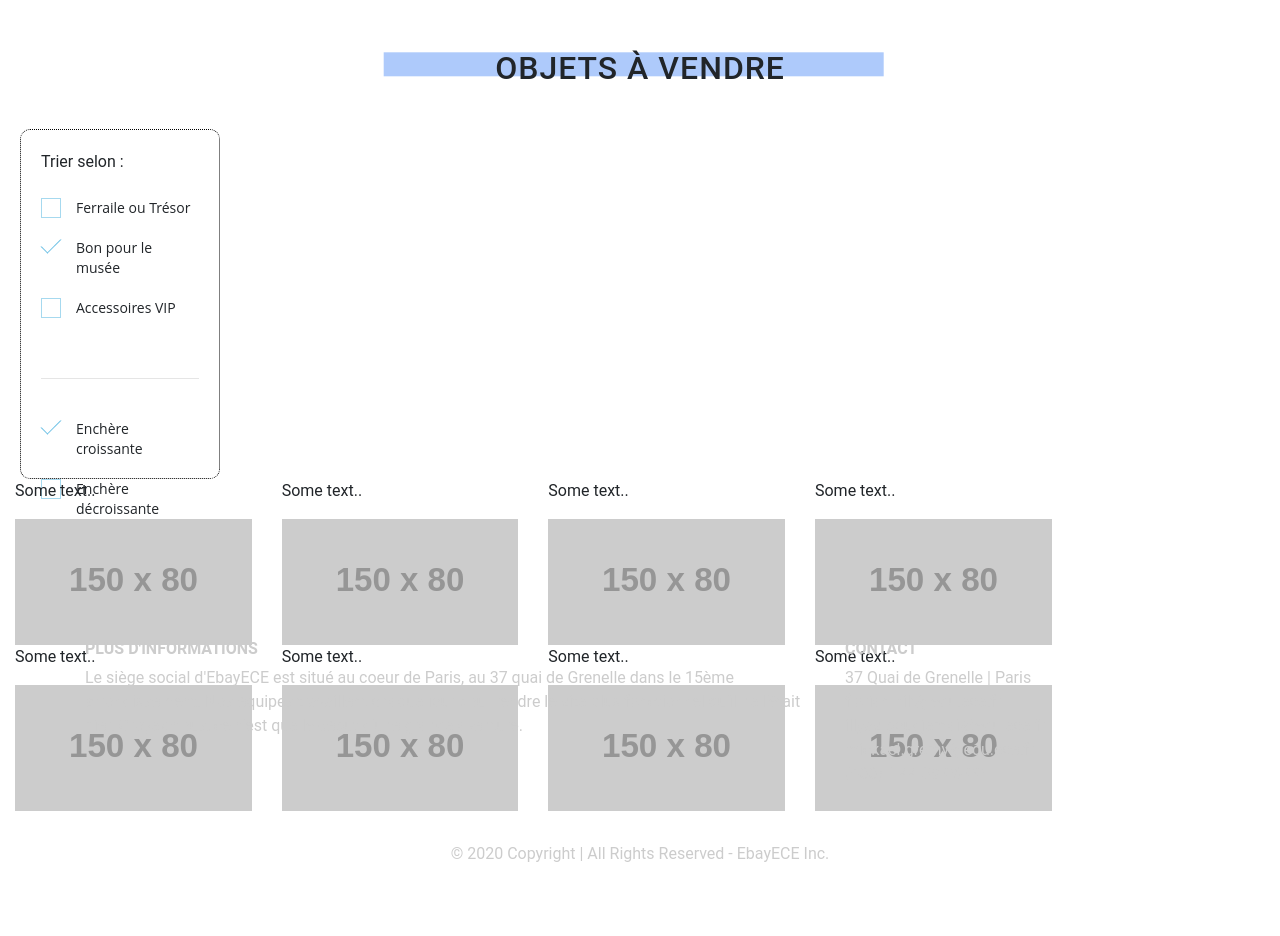
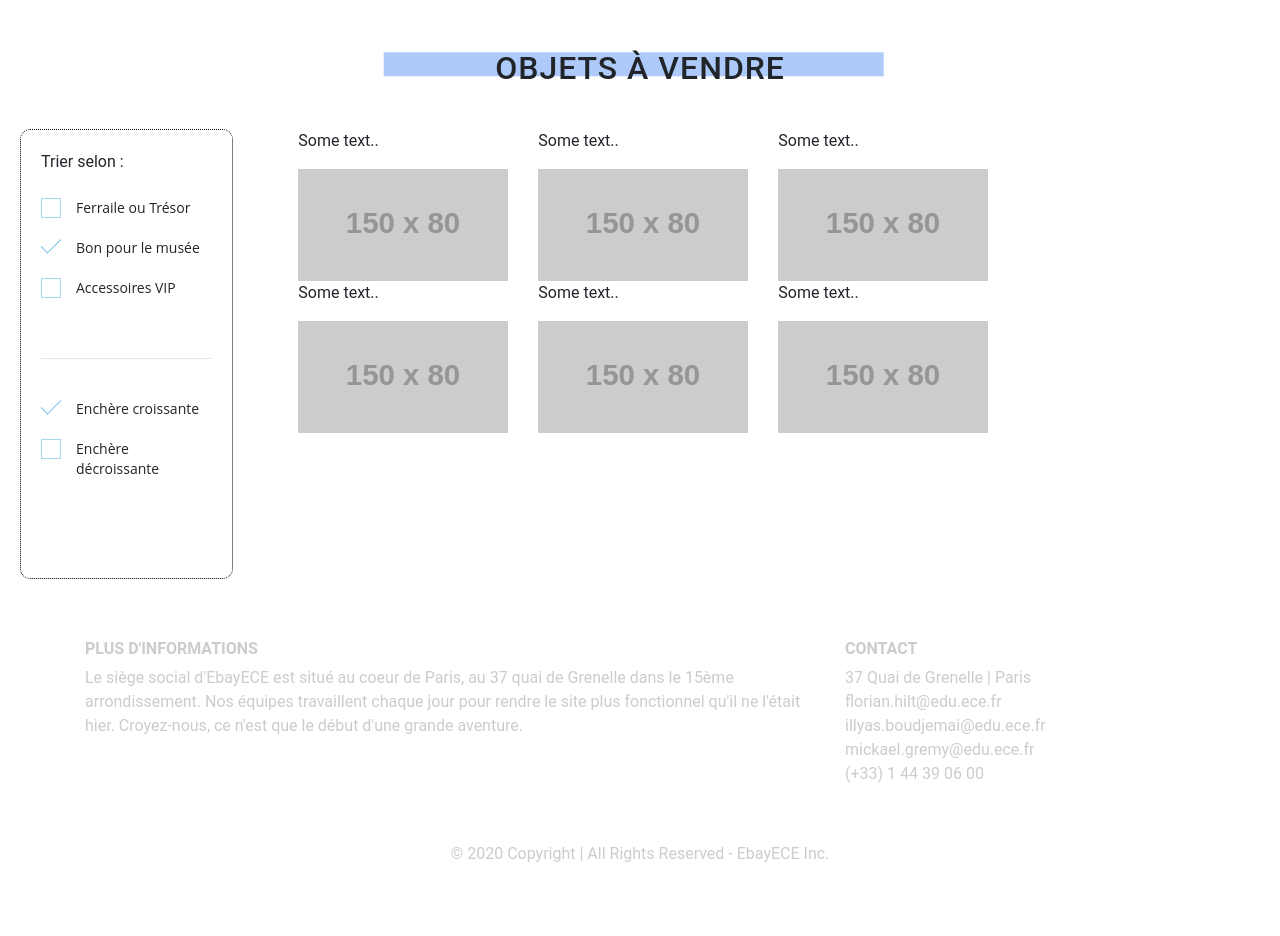
Before and after one commit to MickaelGremy/ProjetPiscine2020, a PHP site: page /achat.html in a window 1280 px wide. Shown: the part 602-1538 px from the top of the page. Run offline with PHP 8.4, Linux system fonts and the light colour scheme; grey boxes labelled with a size stand in for pictures from a placeholder-image service; some libraries are stand-ins or nearby versions.

Commit message:
Achat Zebi (2)

```diff
--- a/achat.html
+++ b/achat.html
@@ -152,7 +152,7 @@
 
         <div class="container-fluid">
             <div class="row content">
-                <div class="sidenav">
+                <div class="sidenav col-sm-2">
                     Trier selon : <br><br>
                     <div>
                         <input type="checkbox" id="ferrailleoutresor">
@@ -176,7 +176,7 @@
                     </div>
                 </div>
 
-                <div class="col-sm-10">
+                <div class="col-sm-9">
                     <div class="row">
                         <div class="col-sm-3">
                             <p>Some text..</p>
@@ -193,10 +193,8 @@
                             <img src="https://placehold.it/150x80?text=IMAGE" class="img-responsive" style="width:100%" alt="Image">
                         </div>
 
-                        <div class="col-sm-3">
-                            <p>Some text..</p>
-                            <img src="https://placehold.it/150x80?text=IMAGE" class="img-responsive" style="width:100%" alt="Image">
-                        </div>
+
+
                     </div>
 
                     <div class="row">
@@ -215,10 +213,7 @@
                             <img src="https://placehold.it/150x80?text=IMAGE" class="img-responsive" style="width:100%" alt="Image">
                         </div>
 
-                         <div class="col-sm-3">
-                            <p>Some text..</p>
-                            <img src="https://placehold.it/150x80?text=IMAGE" class="img-responsive" style="width:100%" alt="Image">
-                        </div>
+
 
                     </div>
                 </div>
--- a/sidebar.css
+++ b/sidebar.css
@@ -43,10 +43,9 @@ input[type="checkbox"]:checked + label:before {
 
 .sidenav {
     padding: 20px;
-    height: 350px;
-    width: 200px;
+    height: auto;
     border-radius: 10px;
     border:1px dotted black;
     margin-left: 20px;
-    margin-right: 20px;
+    margin-right: 50px;
 }
```
